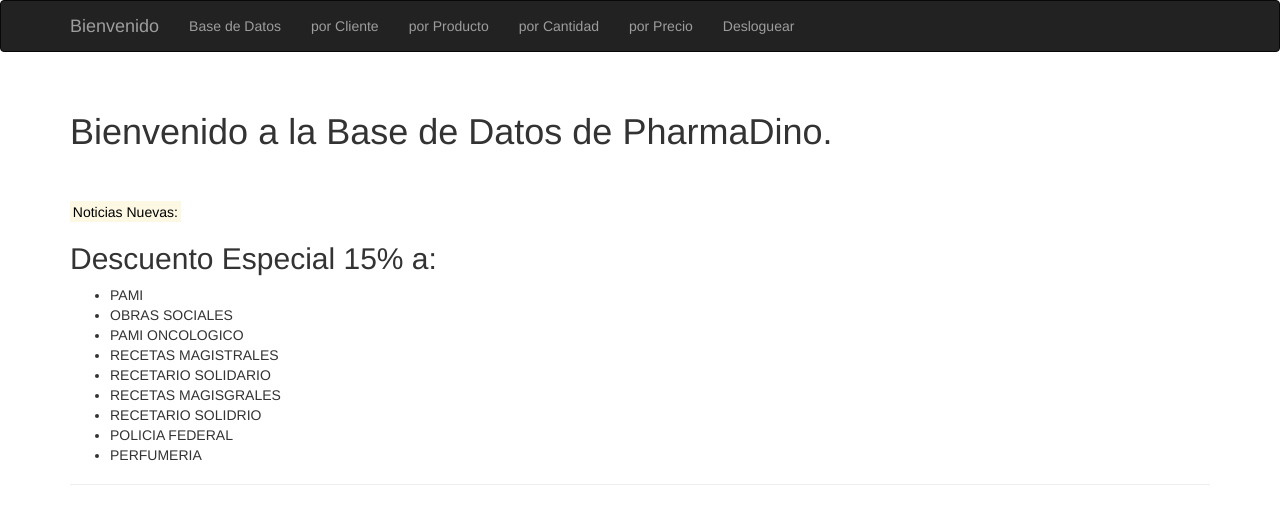
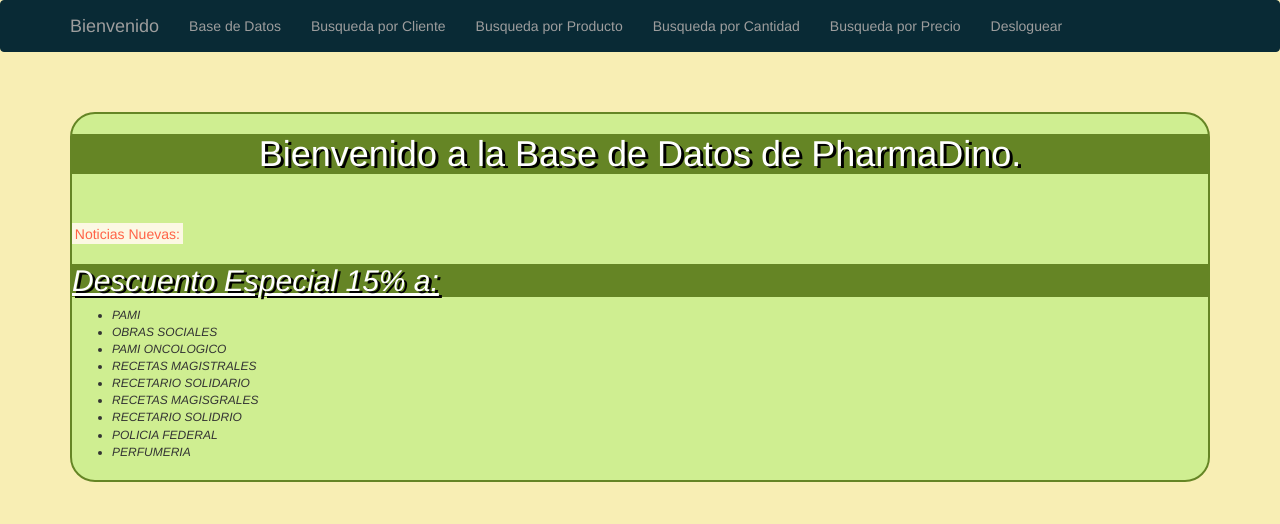
Before and after one commit to PinkyWhale/ExamenParcial-Paradigmas-EDD, a Flask app: page / in a window 1280 px wide. Shown: the top 524 px of the page. Run offline with Flask 2, Linux system fonts and the light colour scheme; the visitor is signed in with stand-in values (Sample User, id 1); some libraries are stand-ins or nearby versions.

Commit message:
actualizacion con los cambios mensionados por Eli

```diff
--- a/app.py
+++ b/app.py
@@ -105,6 +105,10 @@
                         if form_nombre.parametro.data.lower() in cliente.lower():
                             info = [ubicacion[0],ubicacion[1],ubicacion[2],ubicacion[3],ubicacion[4]]
                             infos.append(info)
+                    #Este if se adiciono para informar que no se encuentran resultados.
+                    if len(infos) == 0 :
+                        flash('El cliente que busca no se encuentra en nuestra Base de Datos.')
+                        return render_template('cliente.html', form=form_nombre, username=session.get('usuarioLoggeado'))
                     return render_template('tabla.html', form=form_nombre, cabeza=tupla, cuerpo=infos, username=session.get('usuarioLoggeado'))
                 except IndexError:
                     return 'Numero invalido de datos a corroborar.'
@@ -137,6 +141,10 @@
                         if form_producto.parametro.data.lower() in producto.lower():
                             info = [ubicacion[0],ubicacion[1],ubicacion[2],ubicacion[3],ubicacion[4]]
                             infos.append(info)
+                    #Este if se adiciono para informar que no se encuentran resultados.
+                    if len(infos) == 0 :
+                        flash('El Producto que busca no se encuentra en nuestra Base de Datos.')
+                        return render_template('producto.html', form=form_producto, username=session.get('usuarioLoggeado'))
                     return render_template('tabla.html', form=form_producto, cabeza=tupla, cuerpo=infos, username=session.get('usuarioLoggeado'))
                 except IndexError:
                     return 'Error al buscar informacion del producto'
@@ -170,6 +178,10 @@
                         if form_cantidad.parametro.data == cantidad:
                             info = [ubicacion[0],ubicacion[1],ubicacion[2],ubicacion[3],ubicacion[4]]
                             infos.append(info)
+                    #Este if se adiciono para informar que no se encuentran resultados.
+                    if len(infos) == 0 :
+                        flash('La cantidad ingresada  es inexistente en nuestra base de datos.')
+                        return render_template('cantidad.html', form=form_cantidad, username=session.get('usuarioLoggeado'))
                     return render_template('tabla.html', form=form_cantidad, cabeza=tupla, cuerpo=infos, username=session.get('usuarioLoggeado'))
                 except IndexError:
                     return 'Error al encontrar los usuarios y cantidad'
@@ -203,6 +215,10 @@
                         if form_precio.parametro.data == precio:
                             info = [ubicacion[0],ubicacion[1],ubicacion[2],ubicacion[3],ubicacion[4]]
                             infos.append(info)
+                    #Este if se adiciono para informar que no se encuentran resultados.
+                    if len(infos) == 0 :
+                        flash('El Precio que busca no se encuentra en nuestra Base de Datos.')
+                        return render_template('precio.html', form=form_precio, username=session.get('usuarioLoggeado'))
                     return render_template('tabla.html', form=form_precio, cabeza=tupla, cuerpo=infos, username=session.get('usuarioLoggeado'))
                 except IndexError:
                     return 'Error al buscar el usuario y su precio'
@@ -233,13 +249,15 @@
     session.pop('usuarioLoggeado', None)
     return redirect('/login')
 
+#Se agrego el , username=session.get('usuarioLoggeado') para validar la navbar.
 @app.errorhandler(404)
 def paginanotf(e):
-    return render_template('404.html'), 404
+    return render_template('404.html', username=session.get('usuarioLoggeado')), 404
 
+#Se agrego el , username=session.get('usuarioLoggeado') para validar la navbar.
 @app.errorhandler(500)
 def servererror(e):
-    return render_template('500.html'), 500
+    return render_template('500.html', username=session.get('usuarioLoggeado')), 500
 
 if __name__ == "__main__":
     manager.run()
--- a/static/css/style.css
+++ b/static/css/style.css
@@ -1,13 +1,45 @@
 body {
-    background-color: lightblue;
+    background-color: #f8eeb4;
 }
 
 h1 {
+	text-shadow: 3px 2px black;
     color: white;
     text-align: center;
+    background-color: #658525;
+}
+
+
+h3{
+	text-align: center;
 }
 
 p {
     font-family: verdana;
     font-size: 20px;
 }
+
+.mi-nav {
+	background-color: #092a35;
+	border: 1px solid #092a35;
+}
+
+.page-header {
+	background-color: #cfee91;
+	border-radius: 25px;
+	border: 2px solid #658525;
+}
+
+.mi-titulo {
+	background-color: #658525;
+	font-style: italic;
+	text-decoration: underline;
+	font-size: 12px;
+	color: white;
+	text-shadow: 3px 2px black;
+}
+
+.lista-descuentos{
+	font-style: italic;
+	font-size: 12px;
+}
--- a/templates/base.html
+++ b/templates/base.html
@@ -4,12 +4,13 @@
 
 <link rel="shortcut icon" href="{{ url_for('static', filename = 'favicon.png') }}" type="image/x-icon">
 <link rel="icon" href="{{ url_for('static', filename = 'favicon.png') }}" type="image/x-icon">
+<link rel="stylesheet" href="{{ url_for('static', filename = 'css/style.css') }}">
 
 {% endblock %}
 {% block title %}HOME{{ nombre }}{% endblock %}
 {% block navbar %}
 
-<div class="navbar navbar-inverse bg-inverse" role="navigation">
+<div class="navbar navbar-inverse bg-inverse mi-nav" role="navigation">
     <div class="container">
         <div class="navbar-header">
             <button type="button" class="navbar-toggle" data-toggle="collapse" data-target=".navbar-collapse">
@@ -25,10 +26,10 @@
         <div class="navbar-collapse collapse">
             <ul class="nav navbar-nav">
                 <li><a href="/basededatos">Base de Datos</a></li>
-                <li><a href="/cliente">por Cliente</a></li>
-                <li><a href="/producto">por Producto</a></li>
-                <li><a href="/cantidad">por Cantidad</a></li>
-                <li><a href="/precio">por Precio</a></li>
+                <li><a href="/cliente">Busqueda por Cliente</a></li>
+                <li><a href="/producto">Busqueda por Producto</a></li>
+                <li><a href="/cantidad">Busqueda por Cantidad</a></li>
+                <li><a href="/precio">Busqueda por Precio</a></li>
                 <li><a href="/signoff">Desloguear</a></li>
             </ul>
         </div>
--- a/templates/index.html
+++ b/templates/index.html
@@ -7,8 +7,12 @@
 	</br>
 	</br>
 
-    <mark>Noticias Nuevas:</mark>
+    <mark style="color:#ff6347;">Noticias Nuevas:</mark>
+    <div class="mi-titulo">
     	<h2>Descuento Especial 15% a:</h2>
+	</div>
+
+    <div class="lista-descuentos">
 	    <ul>
 			<li>PAMI</li>
 			<li>OBRAS SOCIALES</li>
@@ -21,4 +25,6 @@
 			<li>PERFUMERIA</li>
 		</ul>
 	</div>
+
+</div>
 {% endblock %}
--- a/templates/login.html
+++ b/templates/login.html
@@ -15,7 +15,9 @@
     		<td>{{ form.password.label }} </td><td>&nbsp;</td><td> {{ form.password(size=20) }} </td>
     	</tr>
     </table>
+
 	{% if form.errors %}
+
 	<ul class="errors" style="color: red;" >
 	    {% for error in form.name.errors %}
 	      <li>{{ error }}</li>
@@ -25,13 +27,13 @@
 	    {% endfor %}
 	    </ul>
 	{% endif %}
+
 	</br>
 	</br>
 
     <input type="submit" value="Enviar">
 </form>
 </br>
-</br>
 <p><a href="/register">Registrarse</a> para adquirir un Usuario.</p>
 {% endif %}
 {% endblock %}
--- a/templates/register.html
+++ b/templates/register.html
@@ -1,5 +1,5 @@
 {% extends "base.html" %}
-{% block title %}Registero{% endblock %}
+{% block title %}Registro{% endblock %}
 {% block page_content %}
 <form method="POST" action="/register">
     <table cellspacing="10">
@@ -16,7 +16,9 @@
             <td>{{ form.pass2.label }} </td><td>&nbsp;</td><td> {{ form.pass2(size=20) }} </td>
 	   </tr>
     </table>
+
     {% if form.errors %}
+
     <ul class="errors" style="color: red;" >
         {% for error in form.name.errors %}
           <li>{{ error }}</li>
@@ -28,6 +30,7 @@
           <li>{{ error }}</li>
         {% endfor %}
     </ul>
+
     {% endif %}
     <input type="submit" value="Enviar">
 </form>
--- a/templates/sign_off.html
+++ b/templates/sign_off.html
@@ -2,6 +2,6 @@
 {% block title %}Bienvenido{% endblock %}
 {% block page_content %}
 <div class="page-header">
-    <h3>Por favor, haga Login para acceder al Sistema de Datos de PharmaDino.</h3>
+    <h3>Por favor, haga <a href="/login">LOGIN</a> para acceder al <ins>Sistema de Datos</ins> de <strong>PharmaDino.</strong></h3>
 </div>
 {% endblock %}
--- a/templates/tabla.html
+++ b/templates/tabla.html
@@ -1,6 +1,7 @@
 {% extends "base.html" %}
 {% block title %}Base de Datos{% endblock %}
 {% block page_content %}
+
 <div class="panel panel-default">
   <div class="panel-heading">Base de Datos de PharmaDino:</div>
   <table class="table">
```
Also changed, not shown: bdatos.csv (+15 -15 lines), formularios.py (+4 -5 lines), templates/cantidad.html (+12 -0 lines), templates/cliente.html (+14 -0 lines), templates/precio.html (+12 -0 lines), templates/producto.html (+13 -0 lines), README.md (added). Lines whose indentation alone changed are shown as unchanged.
